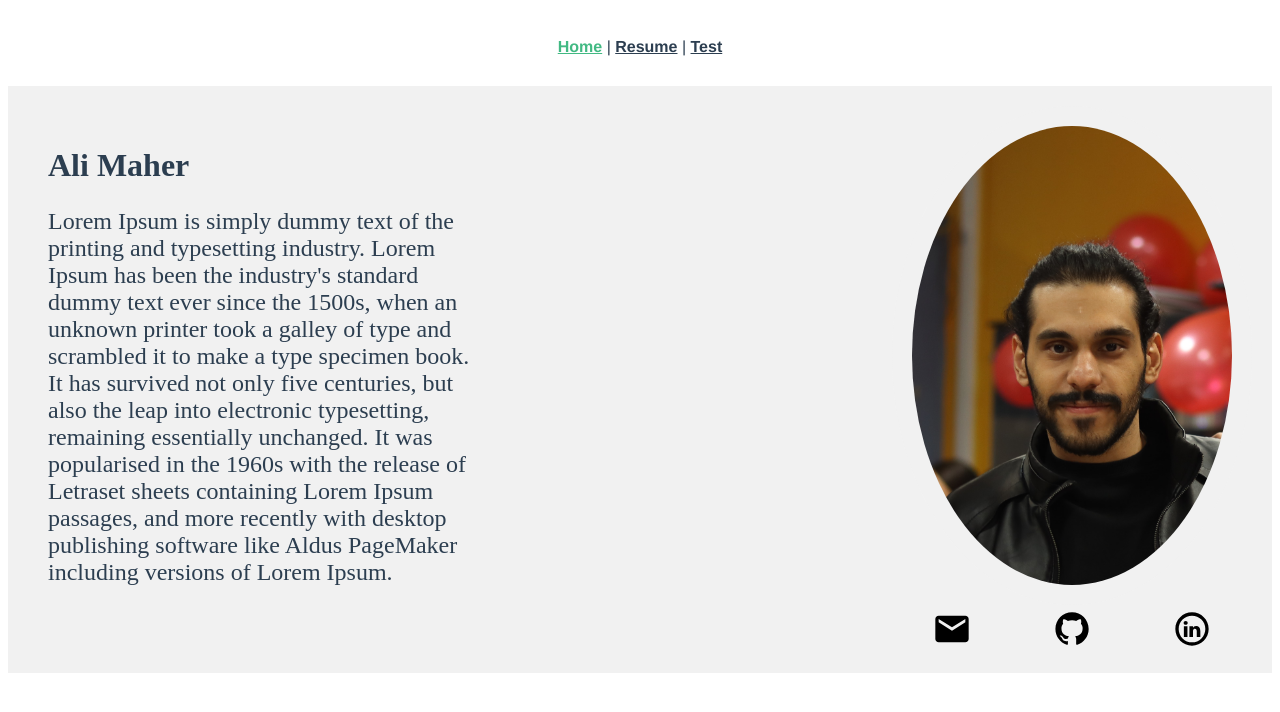
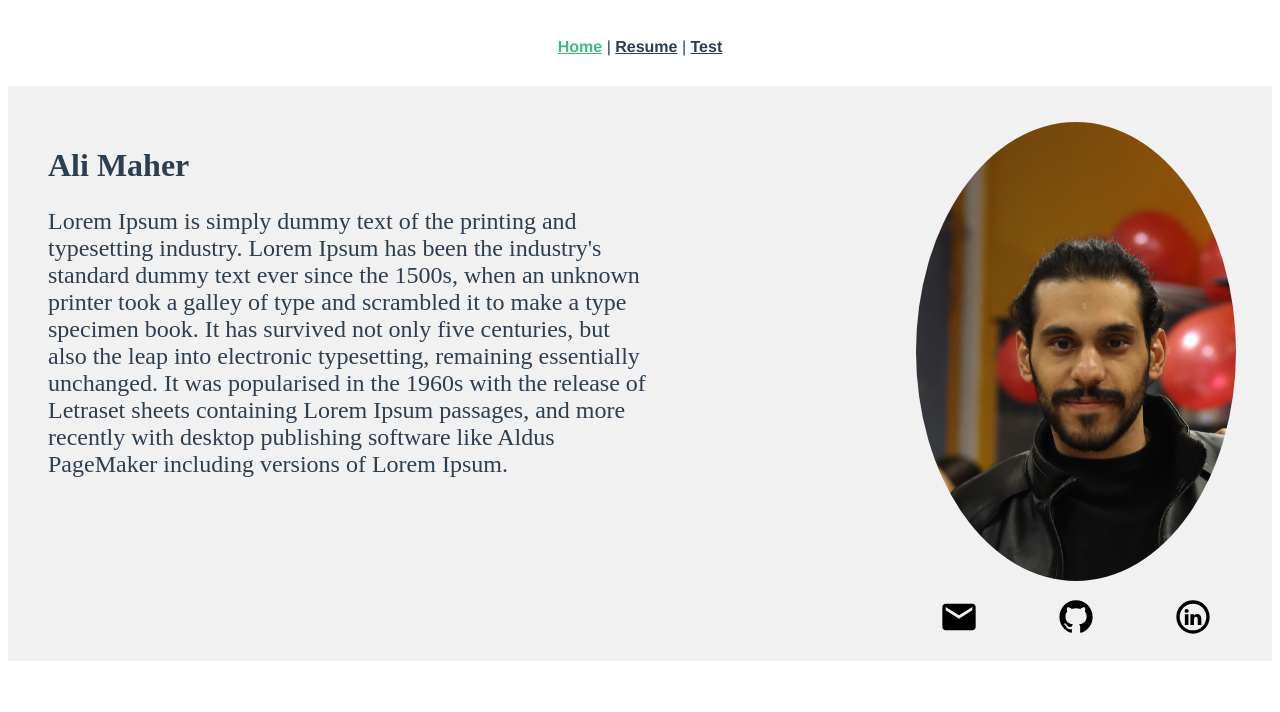
Before and after one commit to aliiimaher/PersonalWebsite, a Vue app: page / in a window 1280 px wide. Shown: the top 712 px of the page. Built offline with nearby package versions, Linux system fonts and the light colour scheme.

Commit message:
reponsive of main page corrected

```diff
--- a/src/App.vue
+++ b/src/App.vue
@@ -14,6 +14,7 @@
   -moz-osx-font-smoothing: grayscale;
   /* text-align: center; */
   color: #2c3e50;
+  overflow: hidden;
 }
 
 nav {
--- a/src/views/HomeView.vue
+++ b/src/views/HomeView.vue
@@ -51,14 +51,14 @@ export default {
   max-width: 1600px;
   background-color: #f1f1f1;
   padding: 20px;
-  display: flex;
+  /* display: flex;
   margin: auto;
   margin-left: auto;
-  margin-right: auto;
+  margin-right: auto; */
 }
 
 .container {
-  width: 600px;
+  max-width: 600px;
   /* height: 100%; */
   background-color: #f1f1f1;
   padding: 20px;
@@ -78,14 +78,17 @@ export default {
 
 .right-container {
   justify-content: center;
-  margin-left: 400px;
+  position: relative;
+  display: flex;
+  flex-direction: column;
 }
 
 .photo {
   border-radius: 100%;
   width: 320px;
   background-color: #f1f1f1;
-  padding: 20px;
+  padding: 16px;
+  margin: auto;
 }
 
 .logos-container {
@@ -93,4 +96,15 @@ export default {
   /* justify-content: center; */
   justify-content: space-around;
 }
+
+@media screen and (min-width: 800px) {
+  .main-container {
+    display: flex;
+    margin: auto;
+    margin-left: auto;
+    margin-right: auto;
+    /* gap: 400px; */
+    justify-content: space-between;
+  }
+}
 </style>
```
